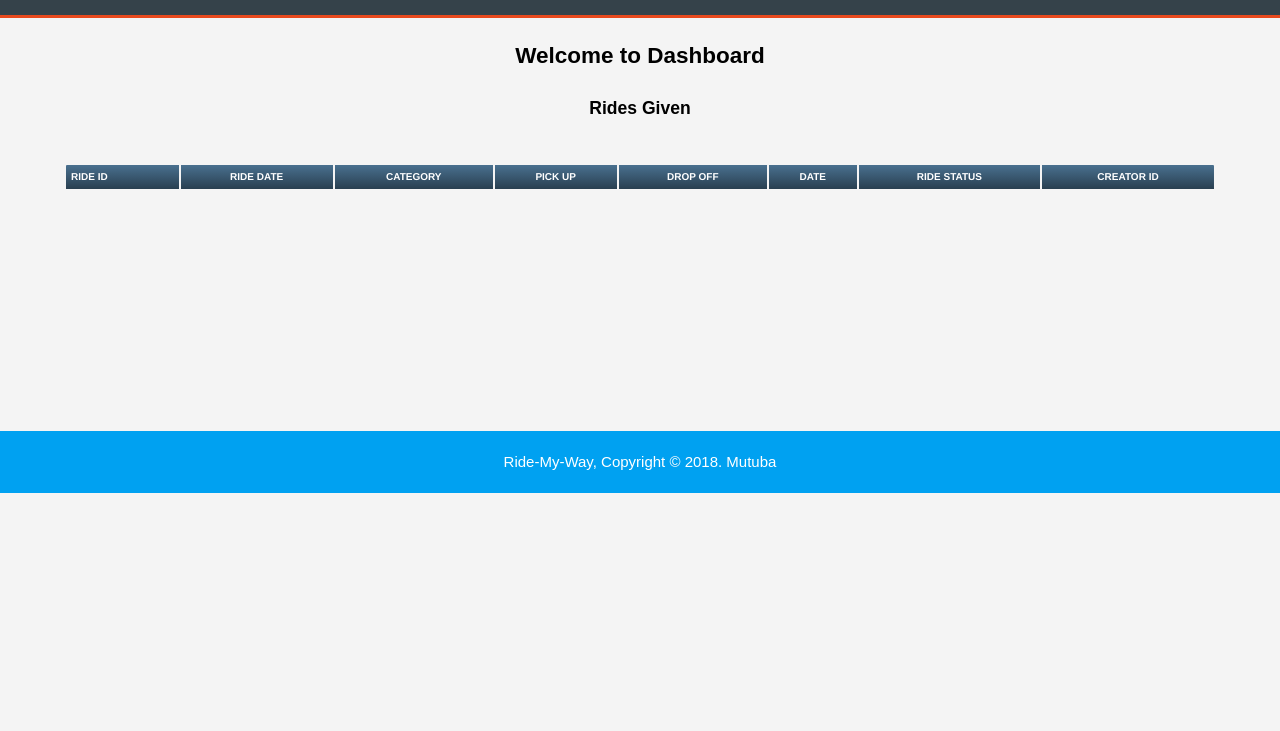
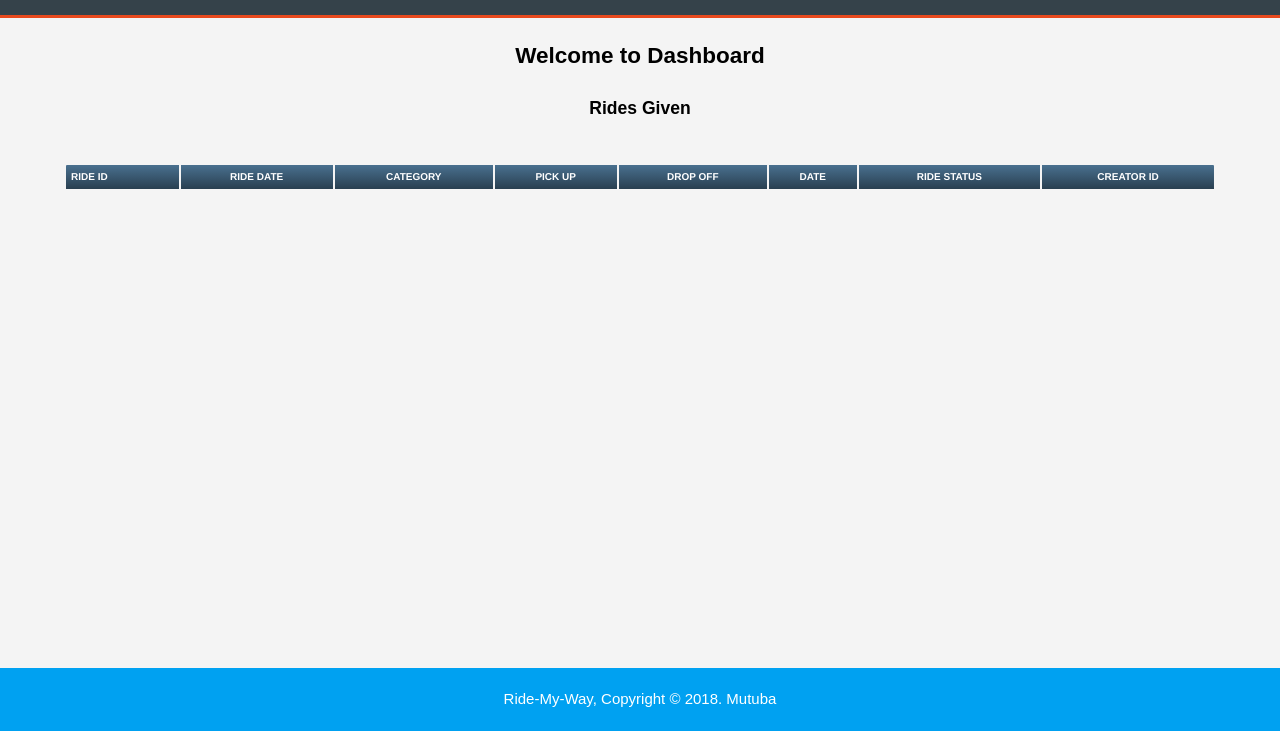
Before and after one commit to Mutuba/Ride-My-Way-4, a plain HTML site: page rides_given.html in a window 1280 px wide. Shown: the part 75-806 px from the top of the page. Drawn offline with Linux system fonts and the light colour scheme; no server answers.

Commit message:
Updates templates for footer

```diff
--- a/css/style.css
+++ b/css/style.css
@@ -5,6 +5,9 @@ body{
   background-color:#f4f4f4;
 }
 
+section{
+  min-height: 80vh;
+}
 /* Global */
 .container{
   width:90%;
```
Also changed, not shown: rides_given.html (+0 -10 lines).
